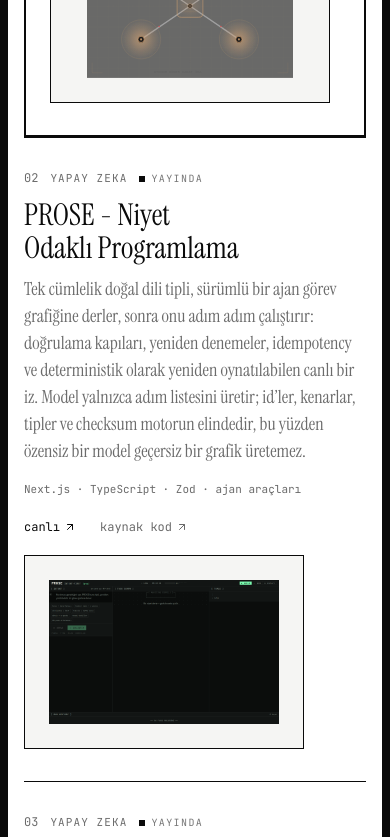
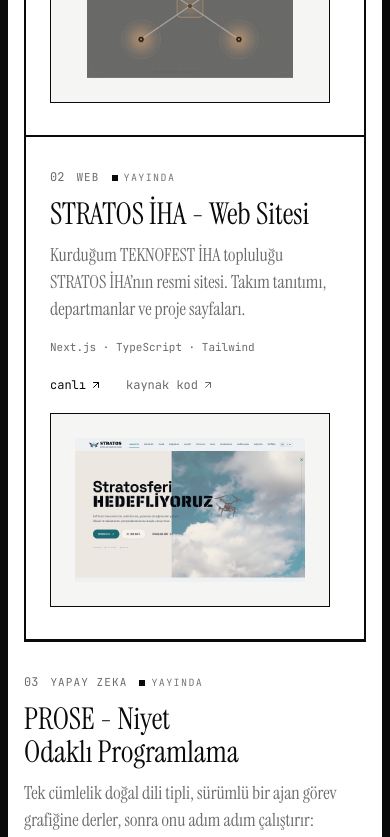
Before and after one commit to iWeslax83/portfolio, a Next.js app: page /tr/projects in a window 390 px wide. Shown: the part 1880-2717 px from the top of the page. Built offline with nearby package versions, Linux system fonts and the light colour scheme; no server answers; a web font is replaced by a local one.

Commit message:
feat(projects): show the UAV and STRATOS website side by side
Order the STRATOS website right after the flagship and frame both in one
two-column row. It stacks on phones, and a status filter that hides
either project falls back to full-width rows.

```diff
--- a/src/components/sections/work/WorkCatalogue.tsx
+++ b/src/components/sections/work/WorkCatalogue.tsx
@@ -18,8 +18,10 @@
 import { revealOnce } from "@/lib/reveal";
 import { formatDay } from "@/lib/format-date";
 import { localizedPath } from "@/lib/locale-path";
-import { orderedProjects } from "@/lib/project-nav";
+import { FLAGSHIP_COMPANION, orderedProjects } from "@/lib/project-nav";
 import ProjectLinks from "./ProjectLinks";
+
+const FRAME = "border-2 border-ink px-6 md:px-8";
 
 /** replaceState fires no event, so the filter buttons notify directly. */
 const filterListeners = new Set<() => void>();
@@ -65,6 +67,9 @@
   const ordered = orderedProjects(projects);
   const flagship = ordered[0];
   const shown = ordered.filter((p) => filter === "ALL" || p.status === filter);
+  // The flagship and its companion share one framed row when both are shown.
+  const paired =
+    shown[0]?.slug === flagship?.slug && shown[1]?.slug === FLAGSHIP_COMPANION;
   const scope = useRef<HTMLElement>(null);
 
   // The black title bar wipes in, then articles reveal in batches as they
@@ -158,15 +163,17 @@
           onChange={choose}
           labels={{ ALL: status.all, ...statusLabels }}
         />
-        <div className="mt-8">
+        <div className="mt-8 grid grid-cols-1 md:grid-cols-2">
           {shown.map((project, i) => (
             <article
               key={project.slug}
-              className={`grid py-8 ${
-                project.slug === flagship?.slug
-                  ? "border-2 border-ink px-6 md:px-8"
-                  : "border-t border-ink"
-              }`}
+              className={`grid content-start py-8 ${
+                paired && i === 1
+                  ? `${FRAME} border-t-0 md:border-l-0 md:border-t-2`
+                  : project.slug === flagship?.slug
+                    ? FRAME
+                    : "border-t border-ink"
+              } ${paired && i < 2 ? "" : "md:col-span-2"}`}
             >
               <div className="mb-3 flex flex-wrap items-baseline gap-x-3 gap-y-1.5">
                 <span className="font-mono text-xs tabular-nums text-ink-2">
--- a/src/lib/project-nav.ts
+++ b/src/lib/project-nav.ts
@@ -2,14 +2,19 @@
 
 const byOrder = (a: Project, b: Project) => a.order - b.order;
 
+/** Slug of the project shown beside the flagship in the catalogue. */
+export const FLAGSHIP_COMPANION = "stratos-website";
+
 /**
  * Catalogue order: the flagship (the first featured project by `order`)
- * leads, then everything else by `order`.
+ * leads, then its companion, then everything else by `order`.
  */
 export function orderedProjects(list: Project[]): Project[] {
   const [flagship] = list.filter((p) => p.featured).sort(byOrder);
-  const rest = list.filter((p) => p !== flagship).sort(byOrder);
-  return flagship ? [flagship, ...rest] : rest;
+  const companion = list.find((p) => p.slug === FLAGSHIP_COMPANION);
+  const lead = [flagship, companion].filter((p): p is Project => !!p);
+  const rest = list.filter((p) => !lead.includes(p)).sort(byOrder);
+  return [...lead, ...rest];
 }
 
 /** The projects either side of `slug` in `list`, wrapping at both ends. */
```
Also changed, not shown: 1 other file (tests, documents, lock files or other folders).
